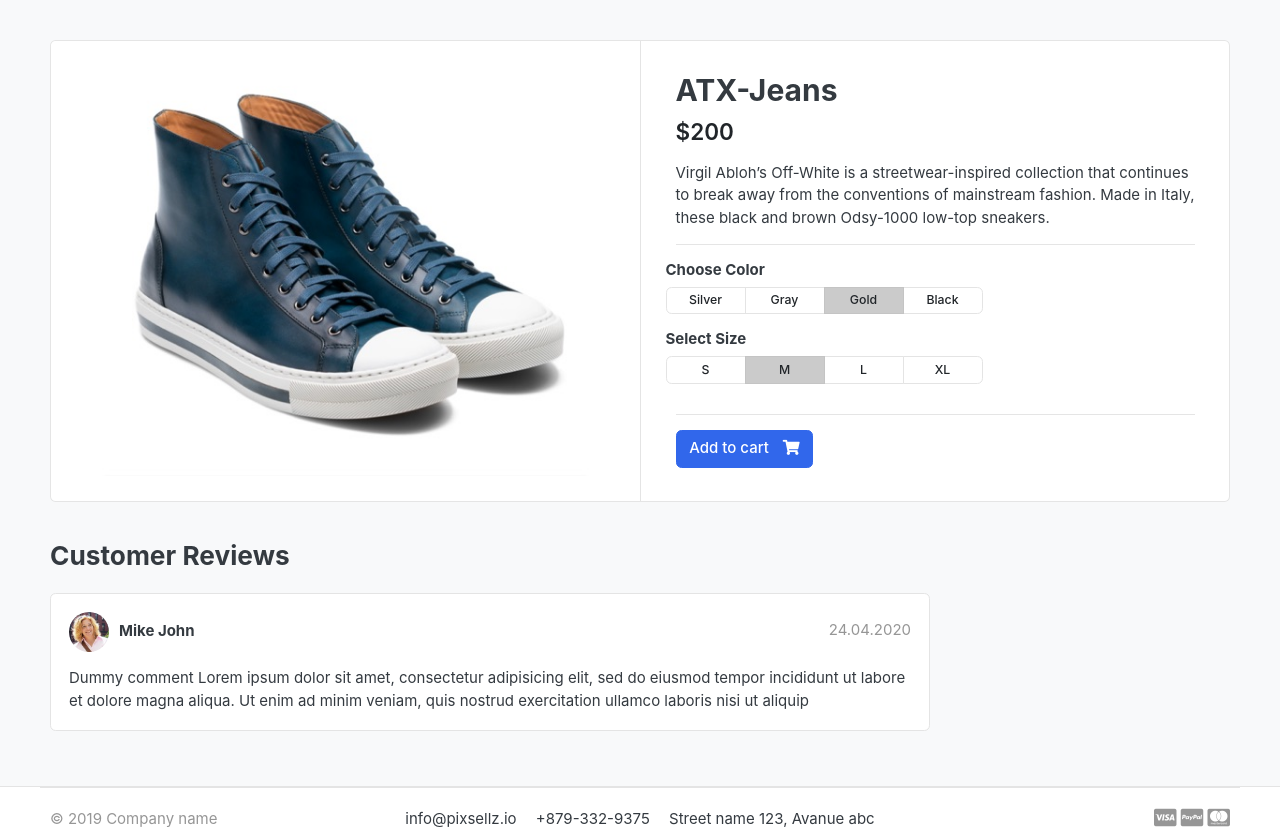
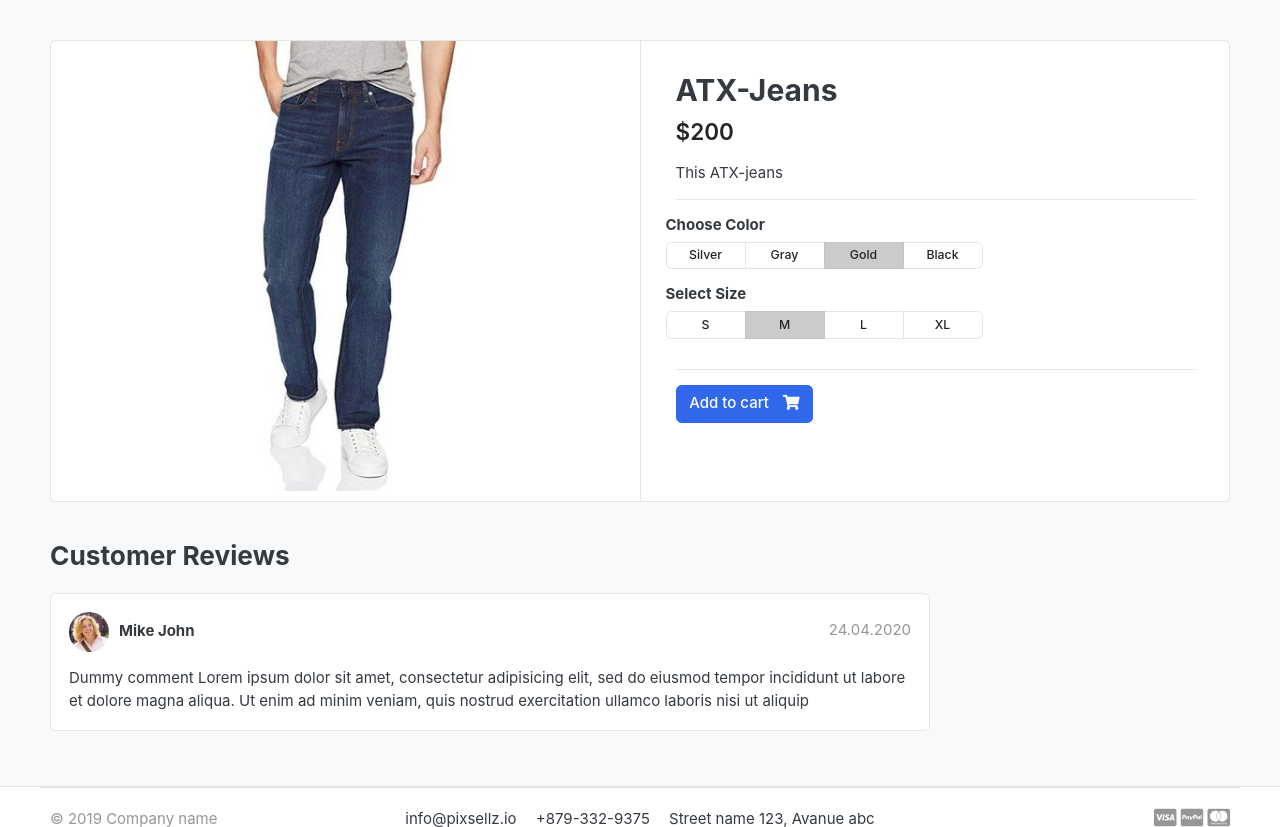
Before and after one commit to haseeb4339/The-Ecommerce, a Django app: template templates/store/product_detail.html in a window 1280 px wide. Shown: the part 118-945 px from the top of the page. Run offline with Django 3.2, Linux system fonts and the light colour scheme; the template is opened without the code that fills it: values that come from a table or form of the project are taken from there, others are empty; data comes from the database, SQL or seed files in the repository; some libraries are stand-ins or nearby versions; some web fonts are replaced.

Commit message:
did all the dynamic details related to single product

```diff
--- a/templates/store/product_detail.html
+++ b/templates/store/product_detail.html
@@ -13,7 +13,7 @@
 		<aside class="col-md-6">
 <article class="gallery-wrap">
 	<div class="img-big-wrap">
-	   <a href="#"><img src="{% static './images/items/12.jpg' %}"></a>
+	   <a href="#"><img src="{{ single_product.images.url }}"></a>
 	</div> <!-- img-big-wrap.// -->
 
 </article> <!-- gallery-wrap .end// -->
@@ -27,7 +27,7 @@
 	<var class="price h4">${{ single_product.price }}</var>
 </div>
 
-<p>Virgil Abloh’s Off-White is a streetwear-inspired collection that continues to break away from the conventions of mainstream fashion. Made in Italy, these black and brown Odsy-1000 low-top sneakers.</p>
+<p>{{ single_product.description }}</p>
 
 
 <hr>
```
